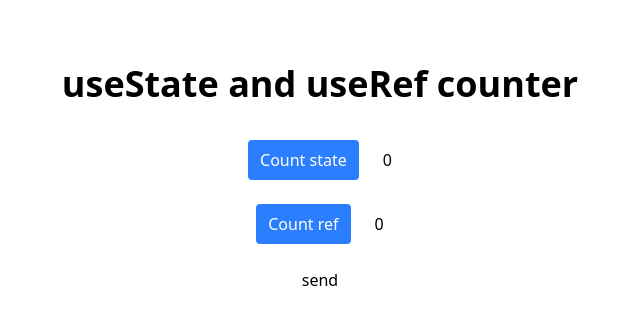
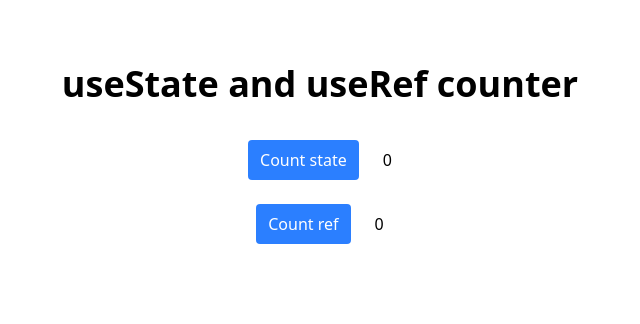
Before and after one commit to DuffmanCC/react-interviews, a React (Vite) app in the folder 001-counter/starter/: page / in a window 1280 px wide. Shown: the top 324 px of the page, without its empty margins (320-960 px from the left). Built offline with nearby package versions, Linux system fonts and the light colour scheme.

Commit message:
remove send button

```diff
--- a/001-counter/starter/src/App.tsx
+++ b/001-counter/starter/src/App.tsx
@@ -18,20 +18,6 @@ function App() {
 
           <span data-testid="ref-value">0</span>
         </div>
-
-        <button
-          onClick={() => {
-            window.top?.postMessage(
-              {
-                source: "stackblitz-webcontainer",
-                payload: "hola",
-              },
-              "*"
-            );
-          }}
-        >
-          send
-        </button>
       </div>
     </main>
   );
```
